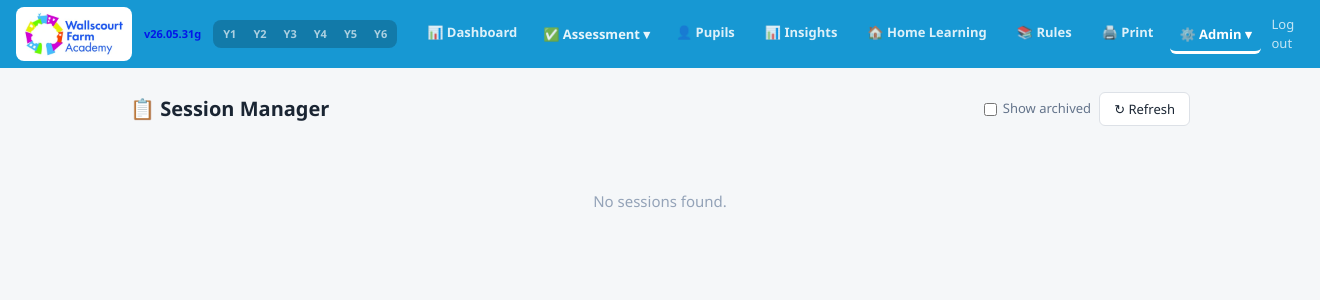
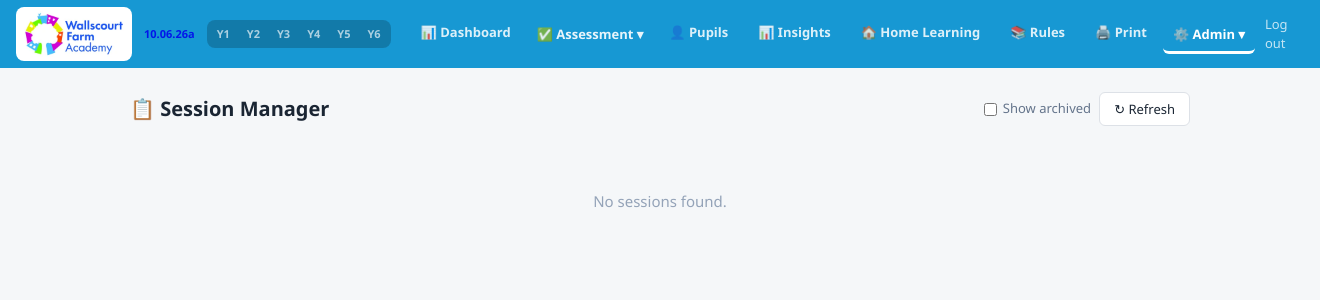
Before and after one commit to wallscourtfarm/wfa-app, a Flask app: page /sessions in a window 1320 px wide. Shown: the top 300 px of the page. Run offline with Flask 3, Linux system fonts and the light colour scheme; the visitor is signed in with stand-in values (Sample User, id 1); data that the repository does not hold is empty; parts of the project's set-up code (start-up, migrations or seed data) failed here and were passed over.

Commit message:
Bump version to 10.06.26a

```diff
--- a/templates/base.html
+++ b/templates/base.html
@@ -26,7 +26,7 @@
   <nav class="topnav">
     <a href="{{ url_for('dash.dashboard') }}" class="nav-brand">
       <img src="{{ url_for('static', filename='wfa_logo.webp') }}" alt="Wallscourt Farm Academy" class="nav-logo">
-      <span class="nav-version">v26.05.31g</span>
+      <span class="nav-version">10.06.26a</span>
     </a>
     <div class="year-switcher">
       {% for yr in all_year_groups %}
```
